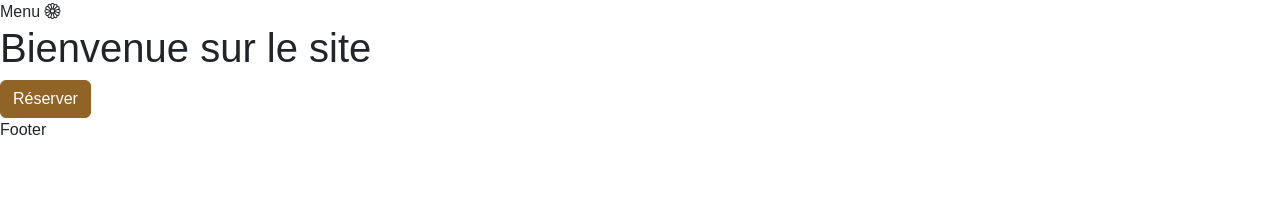
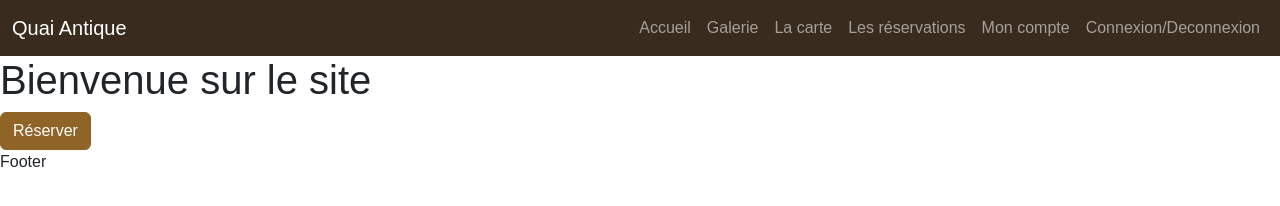
Before and after one commit to lili1326/QuaiAntiqueRestaurantFront, a website with bundled scripts: page index.html in a window 1280 px wide. Built offline with nearby package versions, Linux system fonts and the light colour scheme; files whose address does not match are found by name; a web font is replaced by a local one.

Commit message:
add header

```diff
--- a/index.html
+++ b/index.html
@@ -13,7 +13,38 @@
 </head>
 <body>
 
-    <header>Menu <i class="bi bi-flower1"></i></header>
+    <header>
+        <nav class="navbar navbar-expand-lg bg-dark" data-bs-theme="dark">
+            <div class="container-fluid">
+              <a class="navbar-brand" href="/">Quai Antique</a>
+              <button class="navbar-toggler" type="button" data-bs-toggle="collapse" data-bs-target="#navbarSupportedContent" aria-controls="navbarSupportedContent" aria-expanded="false" aria-label="Toggle navigation">
+                <span class="navbar-toggler-icon"></span>
+              </button>
+              <div class="collapse navbar-collapse" id="navbarSupportedContent">
+                <ul class="navbar-nav ms-auto mb-2 mb-lg-0">
+                  <li class="nav-item">
+                    <a class="nav-link" href="/">Accueil</a>
+                  </li>
+                  <li class="nav-item">
+                    <a class="nav-link" href="/galerie">Galerie</a>
+                  </li>
+                  <li class="nav-item">
+                    <a class="nav-link" href="#">La carte</a>
+                  </li>
+                  <li class="nav-item">
+                    <a class="nav-link" href="#">Les réservations</a>
+                  </li>
+                  <li class="nav-item">
+                    <a class="nav-link" href="#">Mon compte</a>
+                  </li>
+                  <li class="nav-item">
+                    <a class="nav-link" href="#">Connexion/Deconnexion</a>
+                  </li>
+                </ul>
+              </div>
+            </div>
+          </nav>
+     </header>
     <main id="main-page">
         <!--Le contenu de la page injecté ici-->
     </main>
```
